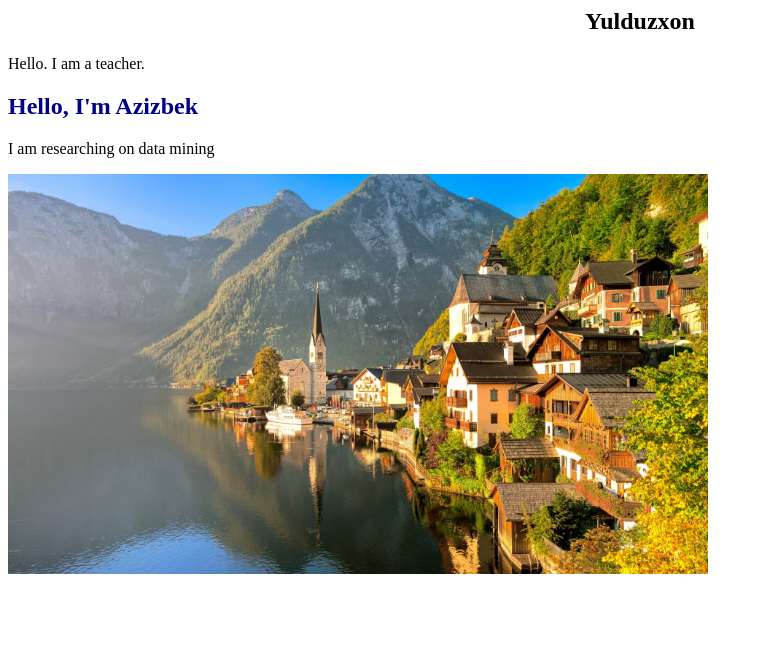
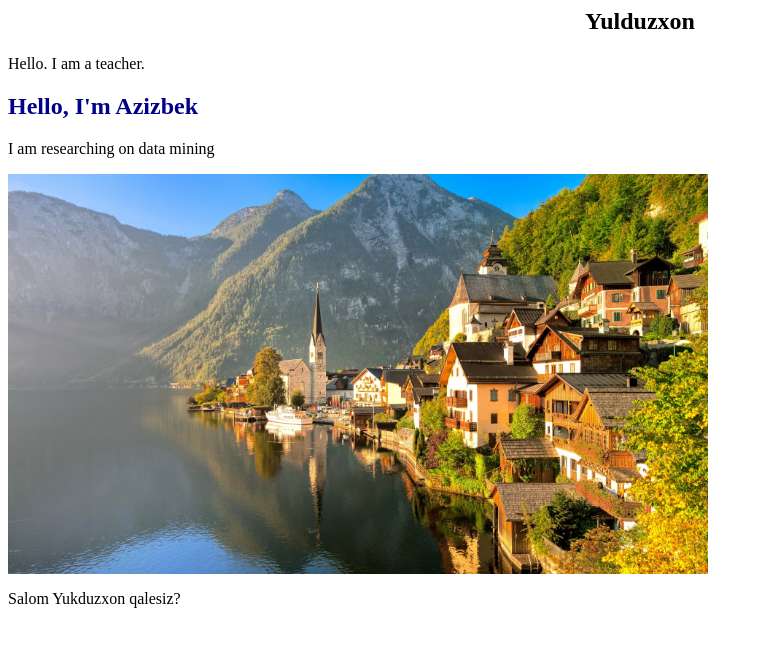
Before and after one commit to Yulduzxon85/yulduzxon85.github.io, a plain HTML site: page index.html in a window 1280 px wide. Shown: the whole page, without its empty margins (0-763 px from the left). Drawn offline with Linux system fonts and the light colour scheme.

Commit message:
Para qo'shildi

```diff
--- a/index.html
+++ b/index.html
@@ -13,7 +13,7 @@ Hello. I am a teacher.
 <h2 style="color:darkblue">Hello, I'm Azizbek</h2>
 <p>I am researching on data mining</p>
 <img src="1.jpg" width="700" height="400" >
-
+<p>Salom Yukduzxon qalesiz?</p>
 
 </body>
 </html>
```
